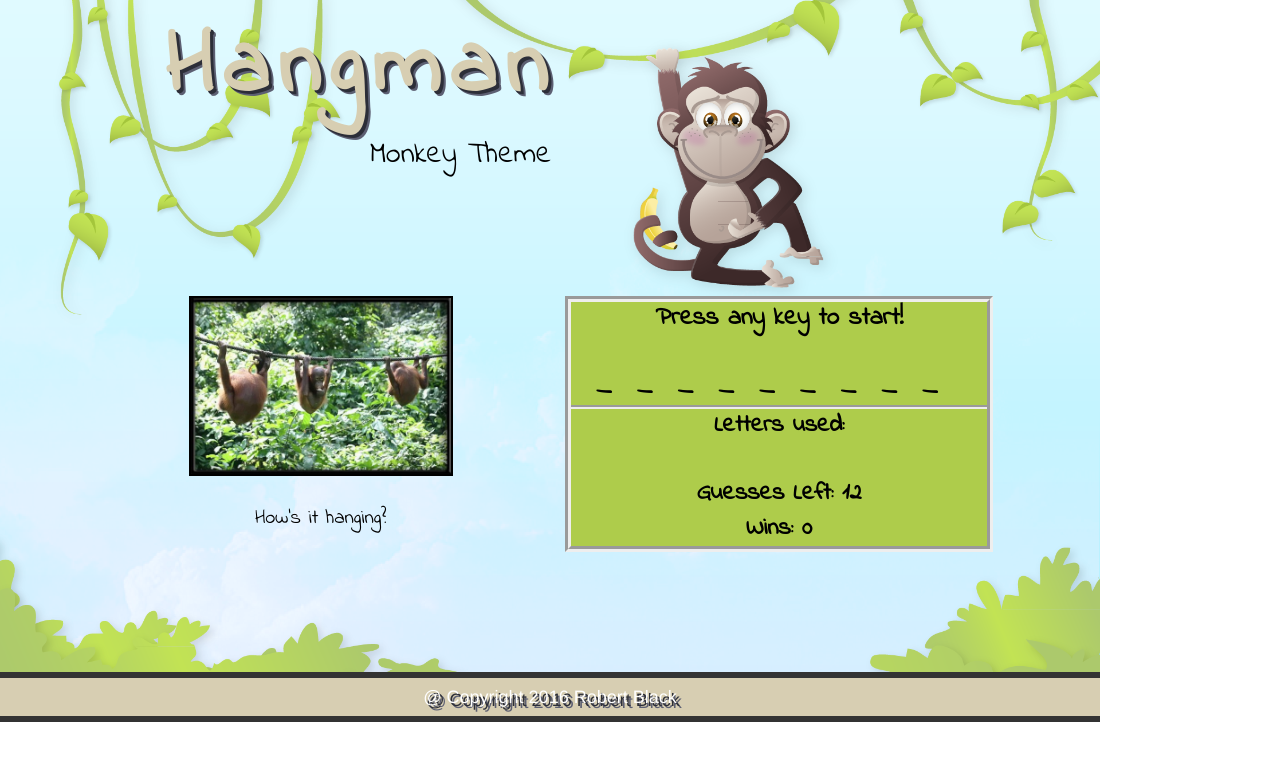
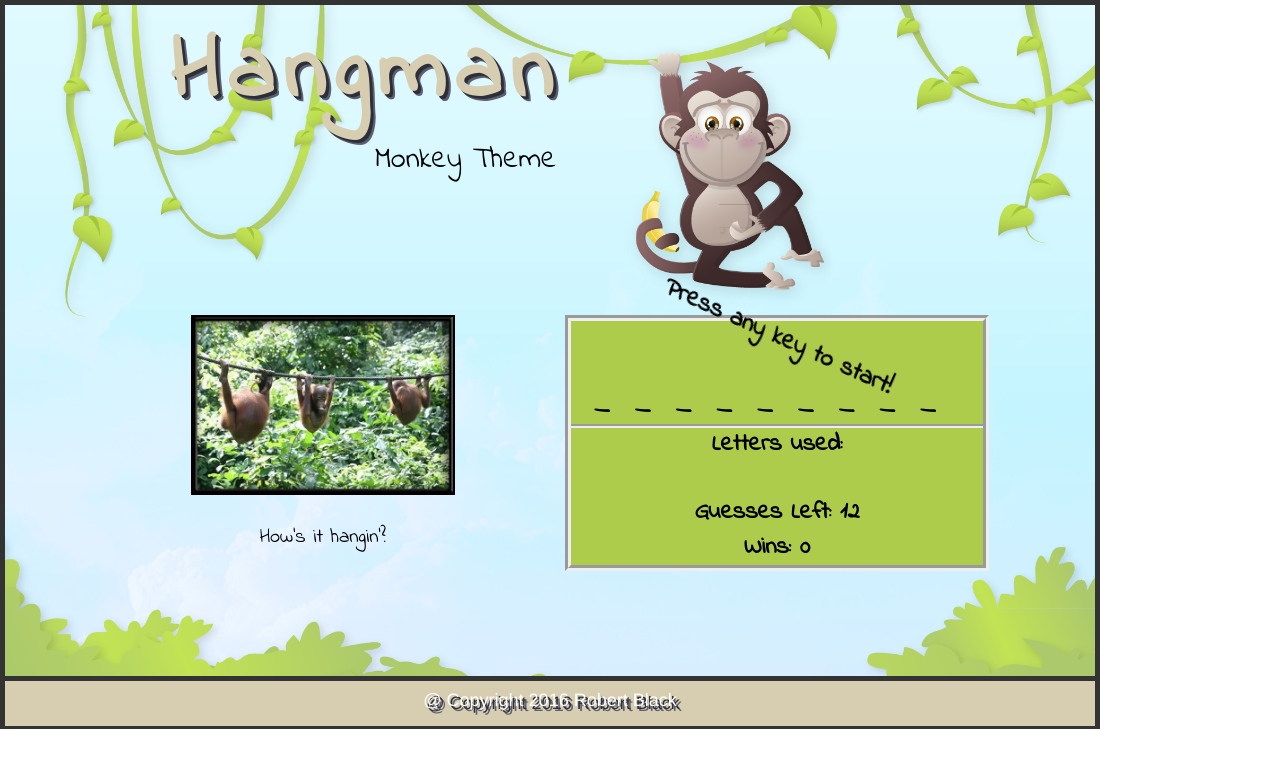
Before and after one commit to Rbla3066/Hangman, a PHP site: page / in a window 1280 px wide. Shown: the top 768 px of the page. Run offline with PHP 8.4, Linux system fonts and the light colour scheme.

Commit message:
hangman animation added

```diff
--- a/css/style.css
+++ b/css/style.css
@@ -4,8 +4,7 @@
 	font-style: bold;
 	color: black;
 	font-size: 24px;
-	margin-top: 14px;
-	margin-bottom: 70px;
+	margin-bottom: 105px;
 	font-weight: bold;
 	border-style: groove;
 	border-width: 6px;
@@ -41,8 +40,16 @@
 	animation-name: bounceInTwo;
 	animation-duration: 4s;
 }
+#titles {
+	float: left;
+}
+#monkey-pic {
+	height: 250px;
+	margin-top: 44px;
+	margin-left: 67px;
+}
 #header {
-	margin-bottom: 100px;
+	height: 310px;
 	text-shadow:
 	color: white;
 }
@@ -52,7 +59,6 @@
 	font-style: bold;
 	color: black;
 	font-size: 20px;
-	margin-top:14px;
 	animation-name: bounceInThree;
 	animation-duration: 6s;
 }
@@ -65,8 +71,10 @@
 #wrapper {
 	background-image: url(../images/monkey-br.png);
 	background-size: contain;
-	height: 700px;
+	height: 729px;
 	width: 1100px;
+	border-style: solid;
+	border-width: 5px;
 }
 #footer {
 	font-size: 16px;
@@ -74,9 +82,7 @@
 	height: 50px;
 	border-style: solid;
 	border-width: 0px;
-	border-top-width: 6px;
-	border-bottom-width: 6px;
-	margin-top: 50px;
+	border-top-width: 5px;
 	background-color: #d7ceb2;
 }
 #copyright {
@@ -135,12 +141,9 @@
 		transform: scale(0.1);
 		opacity: 0;
 	}
-	86% {
-		transform: scale(1.2);
-		opacity: 1;
-	}
 	100% {
 		transform: scale(1);
+		opacity: 1;
 	}
 }
 @keyframes bounceInFour {
@@ -149,11 +152,11 @@
 		opacity: 0;
 	}
 	66% {
-		transform: scale(0.1);
+		transform: scale(0.1) rotate(0deg);
 		opacity: 0;
 	}
 	86% {
-		transform: scale(1.7);
+		transform: scale(1.7) rotate(360deg);
 		opacity: 1;
 	}
 	100% {
--- a/index.html
+++ b/index.html
@@ -15,8 +15,13 @@ This website is not compatible with your browser's screen size! Please expand yo
 	<div class="container-fluid">
 		<div class="row" id="header">
 			<div class="col-md-12">
+				<div id="titles">
 				<h1 id="hangman">Hangman</h1>
 				<h2 id="monkey">Monkey Theme</h2>
+				</div>
+				<div id="monkey-div">
+					<img src="images/monkey0.png" id="monkey-pic">
+				</div>
 			</div>
 		</div>
 		<div class="row">
@@ -25,7 +30,7 @@ This website is not compatible with your browser's screen size! Please expand yo
 				<img src="images/default.jpg" id="photo">
 				<br>
 				<br>
-				How's it hanging?
+				How's it hangin'?
 			</div>
 			<div class="col-md-5">
 				<div id="game-screen">
--- a/javascript/game.js
+++ b/javascript/game.js
@@ -4,8 +4,8 @@ var bio = {
 	baboon : "<img src=\"images/baboon.jpg\" id=\"photo\"><br>The Baboon is native to Africa. They are known for their really bizzare behinds!<audio autoplay><source src=\"audio/baboon.wav\" type=\"audio/mpeg\"></audio>",
 	proboscis : "<img src=\"images/proboscis.jpg\" id=\"photo\"><br>The Proboscis monkey is native to Indonesia. They are best known for their strange noses, growing up to 4 inches!<audio autoplay><source src=\"audio/proboscis.wav\" type=\"audio/mpeg\"></audio>",
 	orangutan : "<img src=\"images/orangutan.jpg\" id=\"photo\"><br>The Orangutan is an ape native to Indonesia and Malaysia. They are among the most intelligent primates, using tools and even constructing their own beds from branches and leaves!<audio autoplay><source src=\"audio/proboscis.wav\" type=\"audio/mpeg\"></audio>",
-	macaque : "<img src=\"images/macaque.jpg\" id=\"photo\"><br>The Macaque is the most widespread primate in the world apart from humans. They are known to live in densely populated cities, stealing food from local vendors. They have even been seen trading stolen jewelry for food. Bad monkeys!<audio autoplay><source src=\"audio/macaque.wav\" type=\"audio/mpeg\"></audio>",
-	howler : "<img src=\"images/howler.jpg\" id=\"photo\"><br>The Howler monkey is native to South and Central South America. They are known for their loud 'howl' call. The sound can travel up to a mile.<audio autoplay><source src=\"audio/howler.wav\" type=\"audio/mpeg\"></audio>"
+	macaque : "<img src=\"images/macaque.jpg\" id=\"photo\"><br>The Macaque is the most widespread primate in the world apart from humans, sometimes living in densely populated cities. They are known to be theives and have even been seen trading stolen jewelry for food. Bad monkeys!<audio autoplay><source src=\"audio/macaque.wav\" type=\"audio/mpeg\"></audio>",
+	howler : "<img src=\"images/howler.jpg\" id=\"photo\"><br>The Howler monkey is native to South and Central South America. They are known for their loud 'howl' call. The sound can travel up to three miles.<audio autoplay><source src=\"audio/howler.wav\" type=\"audio/mpeg\"></audio>"
 }
 var game = {
 	'wins' : 0,
@@ -33,6 +33,7 @@ var game = {
 		game.currentBoard = newBoard;
 		game.guesses = 12;
 		game.usedLetters = [];
+		document.querySelector("#monkey-div").innerHTML = '<img src="images/monkey12.png" id="monkey-pic">'
 		document.querySelector("#board").innerHTML = game.currentBoard;
 		document.querySelector("#wins").innerHTML = "Wins: "+game.wins;
 		document.querySelector("#used-letters").innerHTML = "<br>";
@@ -93,5 +94,6 @@ document.onkeyup = function(event) {
 		document.querySelector("#board").innerHTML = game.currentBoard;
 		document.querySelector("#used-letters").innerHTML = game.usedLetters;
 		document.querySelector("#guesses").innerHTML = "Guesses left: " + game.guesses;
+		document.querySelector("#monkey-div").innerHTML = '<img src="images/monkey' + game.guesses + '.png" id="monkey-pic">';
 	}
 }
```
Also changed, not shown: images/monkey0.png (added), images/monkey1.png (added), images/monkey10.png (added), images/monkey11.png (added), images/monkey12.png (added), images/monkey2.png (added), images/monkey3.png (added), images/monkey4.png (added), images/monkey5.png (added), images/monkey6.png (added), images/monkey7.png (added), images/monkey8.png (added), images/monkey9.png (added), 1 other file.
